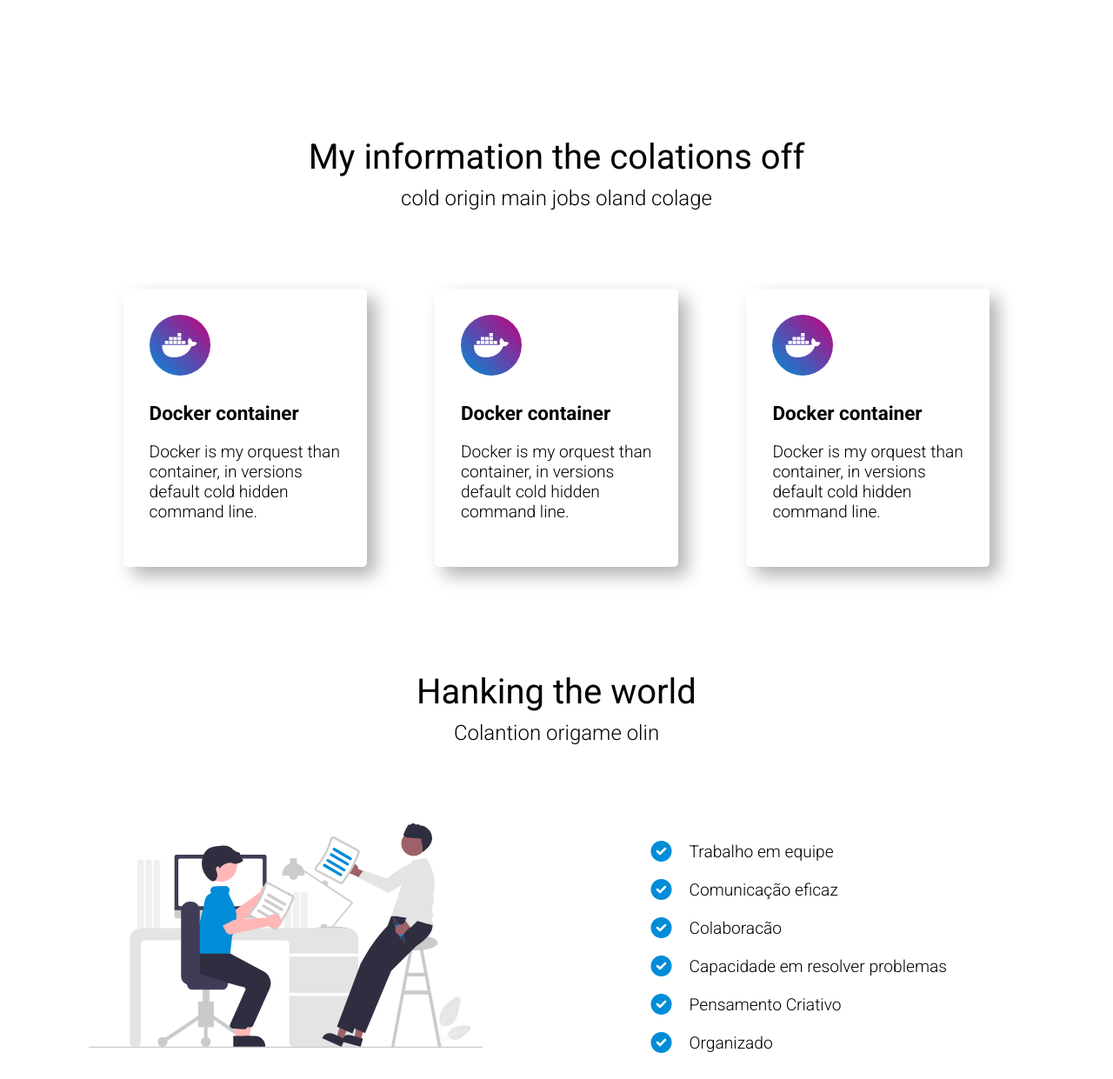
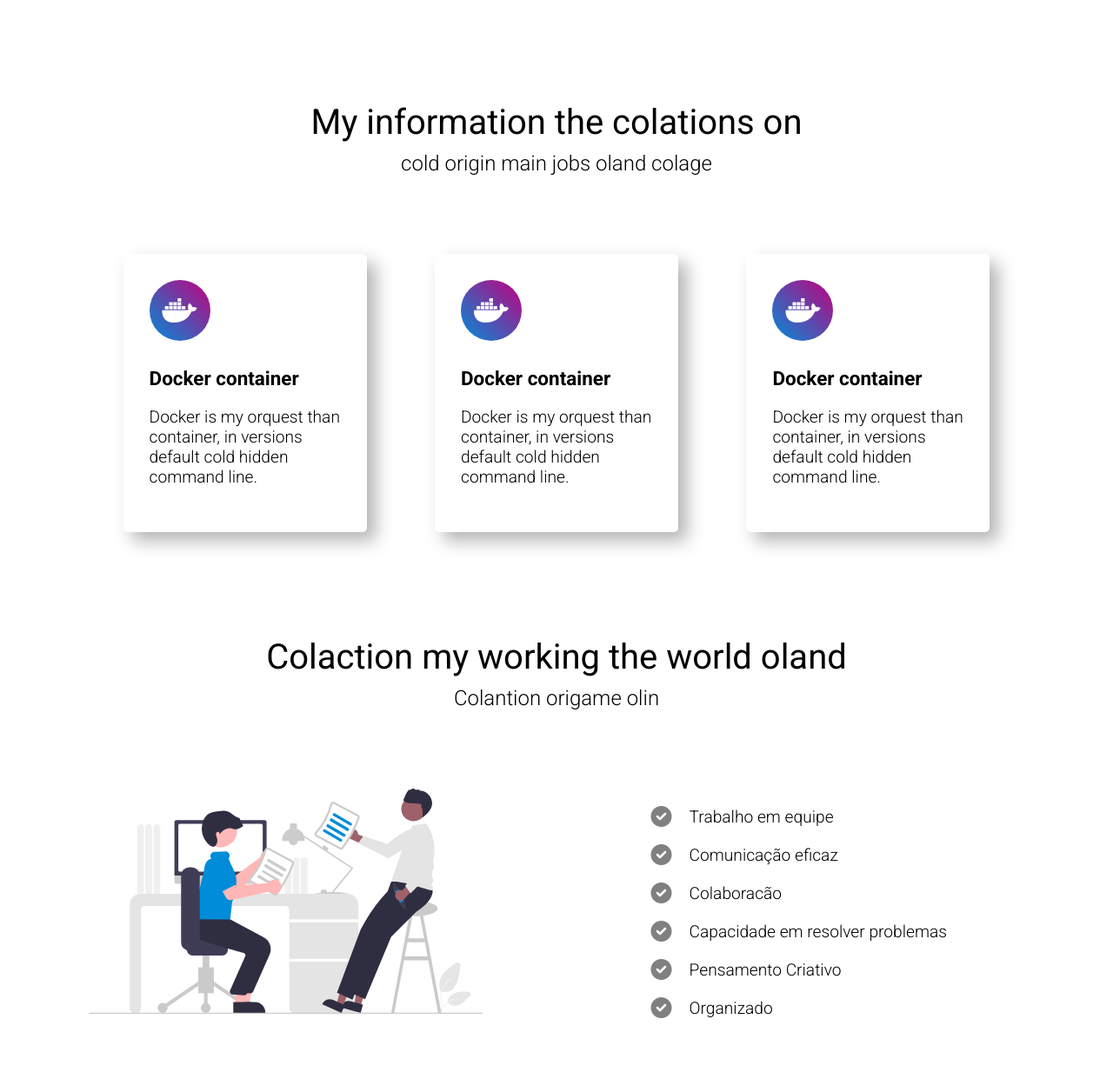
Before and after one commit to WelderMileu/port_ultimate, a plain HTML site: page index.html in a window 1280 px wide. Shown: the part 771-2012 px from the top of the page at 87% size. After the commit the page ends 1982 px from the top, so only its background shows below. Drawn offline with Linux system fonts and the light colour scheme.

```diff
--- a/index.html
+++ b/index.html
@@ -42,7 +42,7 @@
 			</div>
 		</section>
 
-		<section class="skills">
+		<section class="skills container">
 			<div class="content_skills container">
 				<div class="item_skill">
 					<div class="item_icon">
@@ -91,7 +91,7 @@
 
 		<section class="info container">
 			<div class="info_title">
-				<h1>My information the colations off</h1>
+				<h1>My information the colations on</h1>
 				<p>cold origin main jobs oland colage</p>
 			</div>
 			<div class="info_cards">
@@ -138,7 +138,7 @@
 
 		<section class="soft_skill container">
 			<div class="title">
-				<h1>Hanking the world</h1>
+				<h1>Colaction my working the world oland</h1>
 				<p>Colantion origame olin</p>
 			</div>
 
--- a/style.css
+++ b/style.css
@@ -124,7 +124,6 @@ nav .sociais ul li a {
 	flex-direction: row;
 	justify-content: space-evenly;
 	padding-top: 40px;
-	padding-bottom: 40px;
 }
 
 .skills .content_skills .item_skill {
@@ -242,7 +241,14 @@ nav .sociais ul li a {
 .soft_skill .soft_content {
 	margin-top: 90px;
 	display: flex;
-	margin-bottom: 30px;
+	flex-direction: row;
+	justify-content: center;
+	align-items: center;
+	margin-bottom: 40px;
+}
+
+.soft_skill .soft_content .ilustration {
+	position: relative;
 }
 
 .soft_skill .soft_content .ilustration img {
@@ -263,7 +269,7 @@ nav .sociais ul li a {
 .soft_skill .soft_content ul li i {
 	padding-right: 20px;
 	font-size: 1.5rem;
-	color:  #008cd8;
+	color:  gray;
 }
 
 .soft_skill .soft_content ul li p {
```
